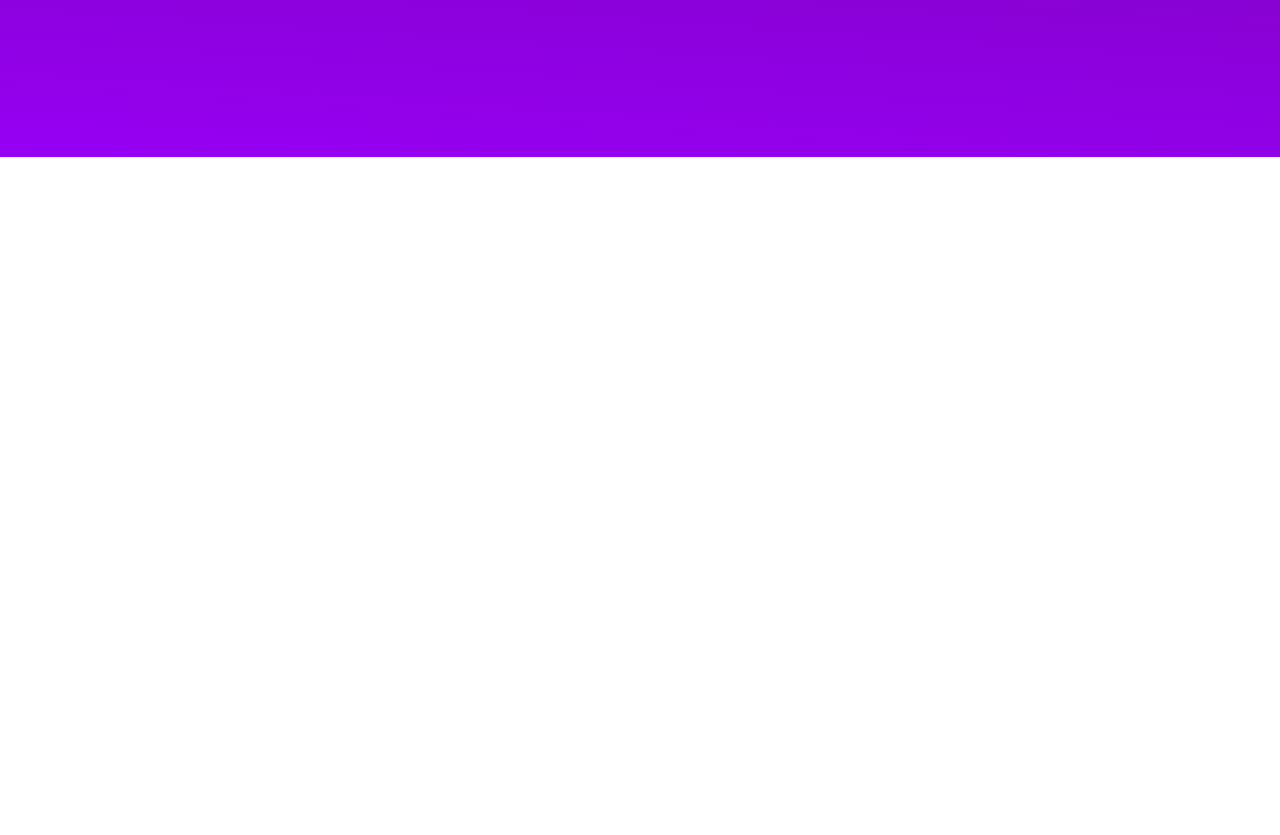
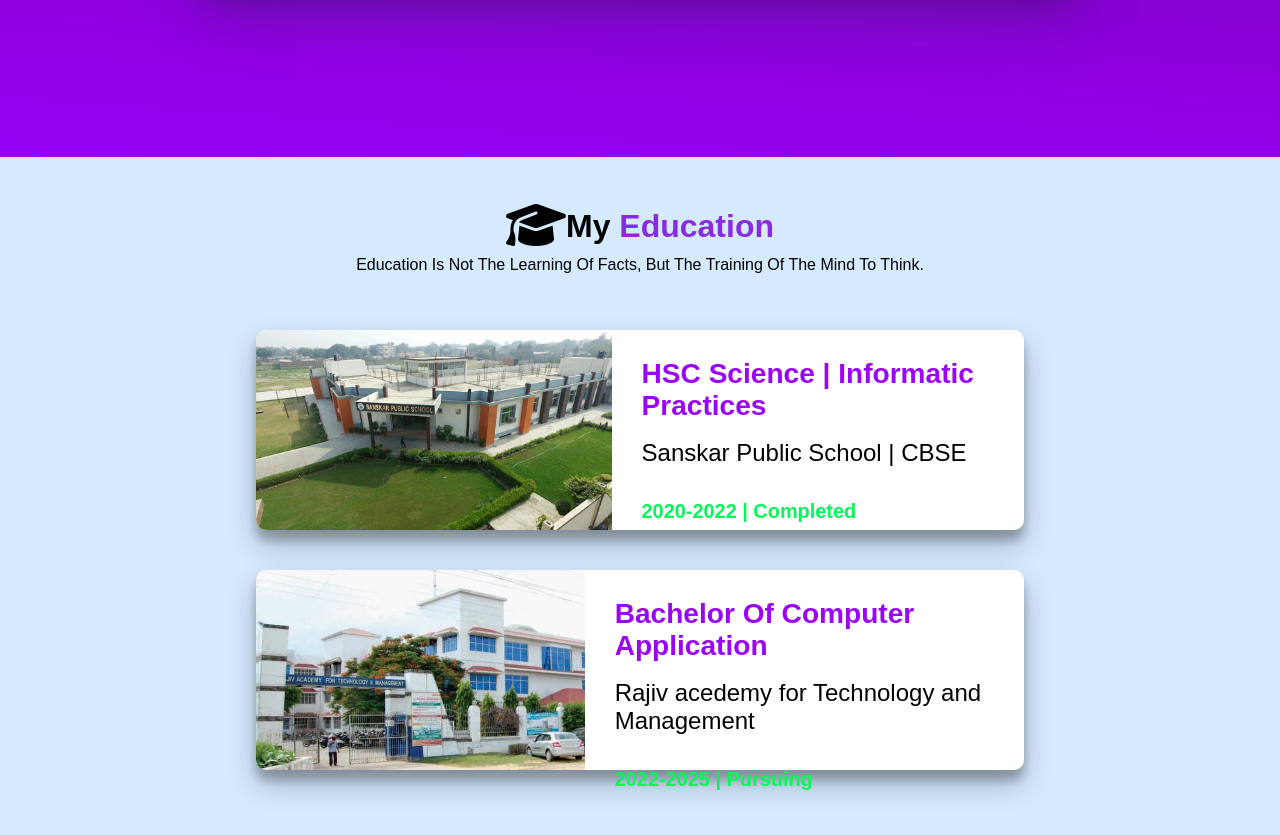
Before and after one commit to amarRajputDev/Portfolio, a plain HTML site: page index.html in a window 1280 px wide. Shown: the part 2243-3078 px from the top of the page. Before the commit the page ends 2400 px from the top, so only its background shows below. Drawn offline with nearby package versions, Linux system fonts and the light colour scheme; a web font is replaced by a local one.

Commit message:
second commit

```diff
--- a/index.html
+++ b/index.html
@@ -16,7 +16,7 @@
         <nav class="navbar">
             <div class="nav-con">
                 <div class="left size">
-                    <img src="/assets/logo.png" alt="">
+                    <img src="assets/logo.png" alt="">
                 </div>
                 <div class="opt size-center">
                     <ul>
@@ -60,13 +60,13 @@
 
             </div>
             <div class="main-right">
-                <img src="/assets/favicon.png" data-tilt data-tilt-glare alt="">
+                <img src="assets/favicon.png" data-tilt data-tilt-glare alt="">
             </div>
         </div>
     </div>
     <div class="about-me">
         <div class="about-left">
-            <img src="/assets/me.jpg" data-tilt data-tilt-glare alt="">
+            <img src="assets/me.jpg" data-tilt data-tilt-glare alt="">
         </div>
         <div class="about-right">
             <h1><i class="fa-solid fa-user fa-2xl"></i> About <span>Me</span></h1>
@@ -99,6 +99,29 @@
 
         </div>
     </div>
+    <div class="education">
+        <h1><i class="fa-solid fa-graduation-cap fa-xl"></i>My <span style="color: blueviolet;">Education</span></h1>
+        <p>Education Is Not The Learning Of Facts, But The Training Of The Mind To Think.</p>
+        <div class="school">
+            <div class="img"><img src="assets/school.jpg" alt=""></div>
+            <div class="detail">
+                <h3>HSC Science | Informatic Practices</h3>
+                <p>Sanskar Public School | CBSE</p>
+                <h5>2020-2022 | Completed</h5>
+            </div>
+
+        </div>
+        <div class="school">
+            <div class="img"><img src="assets/college.jpg" alt=""></div>
+            <div class="detail">
+                <h3>Bachelor Of Computer Application</h3>
+                <p>Rajiv acedemy for Technology and Management</p>
+                <h5>2022-2025 | Pursuing</h5>
+            </div>
+
+
+    </div>
+    </div>
 
     <!-- script -->
     <script src="https://unpkg.com/typed.js@2.1.0/dist/typed.umd.js"></script>
--- a/style.css
+++ b/style.css
@@ -347,6 +347,7 @@ body{
     flex-wrap: wrap;
     justify-content: space-around;
     padding-top: 30px;
+    box-shadow: rgba(50, 50, 93, 0.25) 0px 30px 60px -12px, rgba(0, 0, 0, 0.3) 0px 18px 36px -18px;
 }
 .skill-item{
     height: 150px;
@@ -364,3 +365,40 @@ body{
     width: 300px;
     height: auto;
 }
+
+/* Uducation  */
+.education{
+    display: flex;
+    flex-direction: column;
+    align-items: center;
+    padding-top: 30px;
+    width: 100vw;
+    height:calc(100vh - 30px) ;
+    background-color: #2188fd30;
+}
+.education p{
+    margin-top: -11px;
+}
+.school{
+    display:flex ;
+    gap: 30px;
+    width: 60%;
+    background-color: white;
+    font-size: 1.5rem;
+    height: 200px;
+    margin-top: 40px;
+    /* border: 1px solid; */
+    border-radius: 10px;
+    box-shadow: rgba(0, 0, 0, 0.25) 0px 14px 28px, rgba(0, 0, 0, 0.22) 0px 10px 10px;
+}
+.school img{
+    height: 100%;
+    border-top-left-radius: 10px;
+    border-bottom-left-radius: 10px;
+}
+.detail h3{
+    color: #9a05f7;
+}
+.detail h5{
+    color: #05f75a;
+}
```
Also changed, not shown: assets/college.jpg (added), assets/school.jpg (added).
